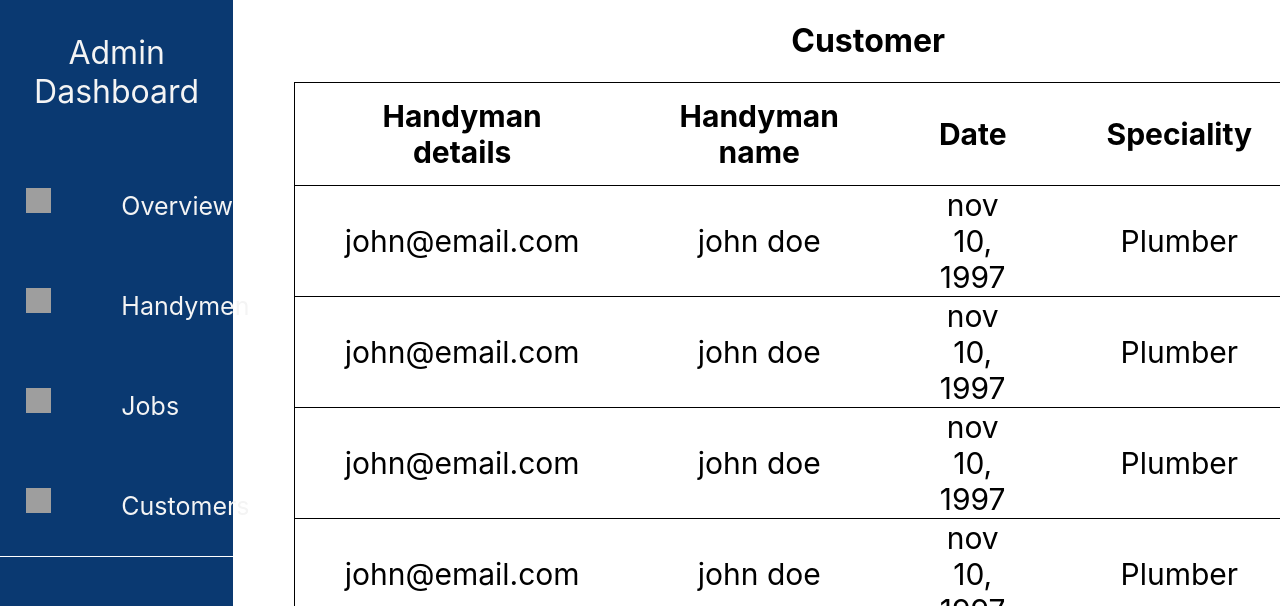
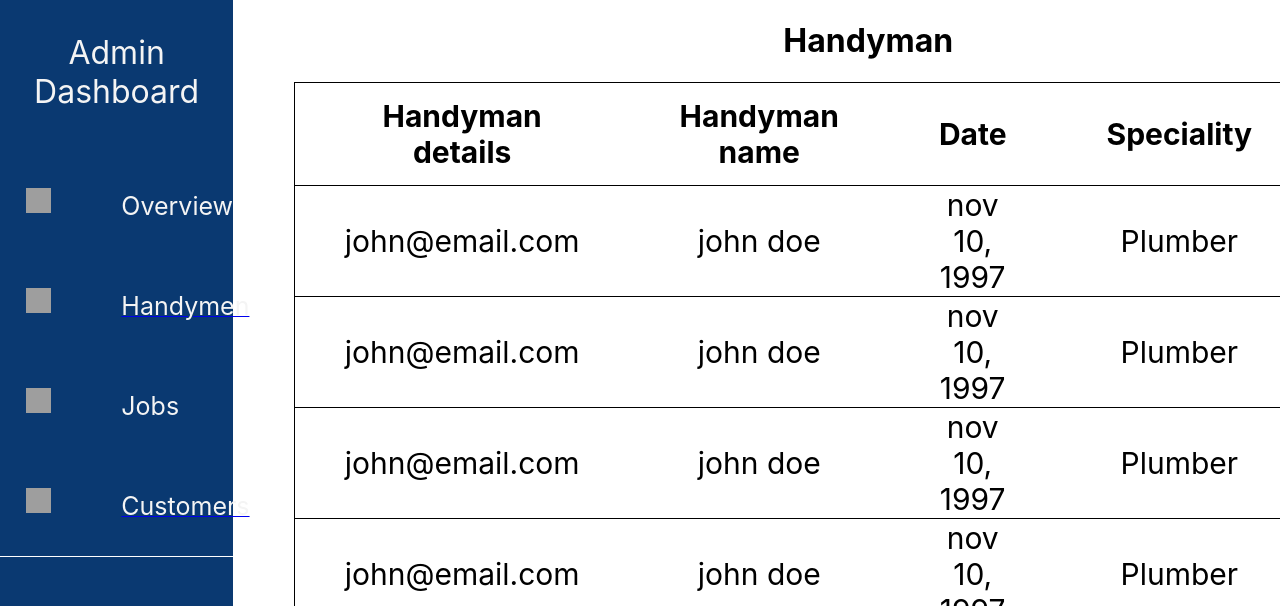
Before and after one commit to RajabKarume/chapakazi-admin, a React (Create React App) app: page /handyman in a window 1280 px wide. Shown: the top 606 px of the page. Built offline with nearby package versions, Linux system fonts and the light colour scheme; no server answers; grey boxes are pictures that could not be loaded.

Commit message:
Created routes for Customer and Handyman page

```diff
--- a/package.json
+++ b/package.json
@@ -9,6 +9,7 @@
     "@testing-library/user-event": "^13.5.0",
     "react": "^18.2.0",
     "react-dom": "^18.2.0",
+    "react-router-dom": "^6.6.2",
     "react-scripts": "5.0.1",
     "web-vitals": "^2.1.4"
   },
--- a/src/App.js
+++ b/src/App.js
@@ -1,10 +1,19 @@
 import './App.css';
 import Customer from './components/customer/Customer';
+import { Route, Routes, BrowserRouter } from "react-router-dom";
+import Handyman from './components/handyman/Handyman';
+
 
 function App() {
   return (
     <div className="App">
-      <Customer />
+      <BrowserRouter>
+        <Routes>
+          <Route path="/customer" element={<Customer />} />
+          <Route path="/handyman" element={<Handyman />} />
+
+        </Routes>
+      </BrowserRouter>
     </div>
   );
 }
--- a/src/components/customer/Customer.js
+++ b/src/components/customer/Customer.js
@@ -29,7 +29,7 @@ function Customer(){
                 <Sidebar />
             </div>
             <div className="customer-main">
-                <MainPage />
+                <MainPage header="Customer"/>
             </div>
         </div>
     )
--- a/src/components/customer/MainPage.js
+++ b/src/components/customer/MainPage.js
@@ -2,12 +2,12 @@ import React from "react";
 import "./Customer.css";
 
 
-function MainPage(){
+function MainPage({header}){
 
     return(
         <div className="mainpage">
             <div className="header">
-                <h1>Customer</h1>
+                <h1>{header}</h1>
             </div>
             <div className="table">
                 <table>
--- a/src/components/customer/Sidebar.js
+++ b/src/components/customer/Sidebar.js
@@ -1,4 +1,5 @@
 import React from "react";
+import { Link } from "react-router-dom";
 import "./Customer.css";
 
 
@@ -17,24 +18,28 @@ function Sidebar(){
                         <span className="option-name">Overview</span>
                     </div>
                 </div>
+                <Link to="/handyman" >
                     <div className="options">
                         <img alt="" className="options-icon" src="https://cdn-icons-png.flaticon.com/128/3524/3524636.png" />
                         <div className="option-info">
                             <span className="option-name">Handymen</span>
                         </div>
                     </div>
+                </Link>
                 <div className="options">
                     <img alt="" className="options-icon" src="https://cdn-icons-png.flaticon.com/128/3524/3524636.png" />
                     <div className="option-info">
                         <span className="option-name">Jobs</span>
                     </div>
                 </div>
+                <Link to="/customer" >
                     <div className="options">
                         <img alt="" className="options-icon" src="https://cdn-icons-png.flaticon.com/128/3524/3524636.png" />
                         <div className="option-info">
                             <span className="option-name">Customers</span>
                         </div>
                     </div>
+                </Link>
             </div>
             <div className="sidebar-bottom">
                 <div className="options">
--- /dev/null
+++ b/src/components/handyman/Handyman.css
@@ -0,0 +1,3 @@
+.handyman{
+    display: flex;
+}
--- a/src/components/handyman/Handyman.js
+++ b/src/components/handyman/Handyman.js
@@ -0,0 +1,22 @@
+import React from "react";
+import Sidebar from "../customer/Sidebar";
+import MainPage from "../customer/MainPage";
+import "./Handyman.css"
+import "../customer/Customer.css";
+
+
+
+function Handyman(){
+    return(
+        <div className="customer">
+            <div className="customer-side">
+                <Sidebar />
+            </div>
+            <div className="customer-main">
+                <MainPage header="Handyman" />
+            </div>
+        </div>
+    )
+}
+
+export default Handyman
```
Also changed, not shown: 1 other file (tests, documents, lock files or other folders). Lines whose indentation alone changed are shown as unchanged.
